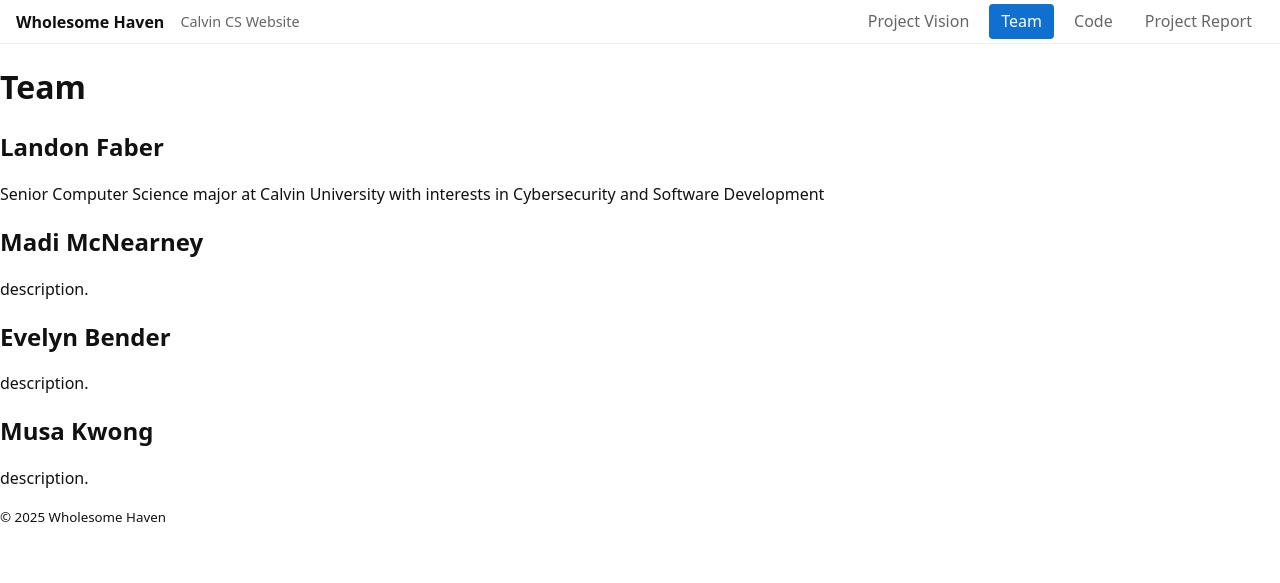
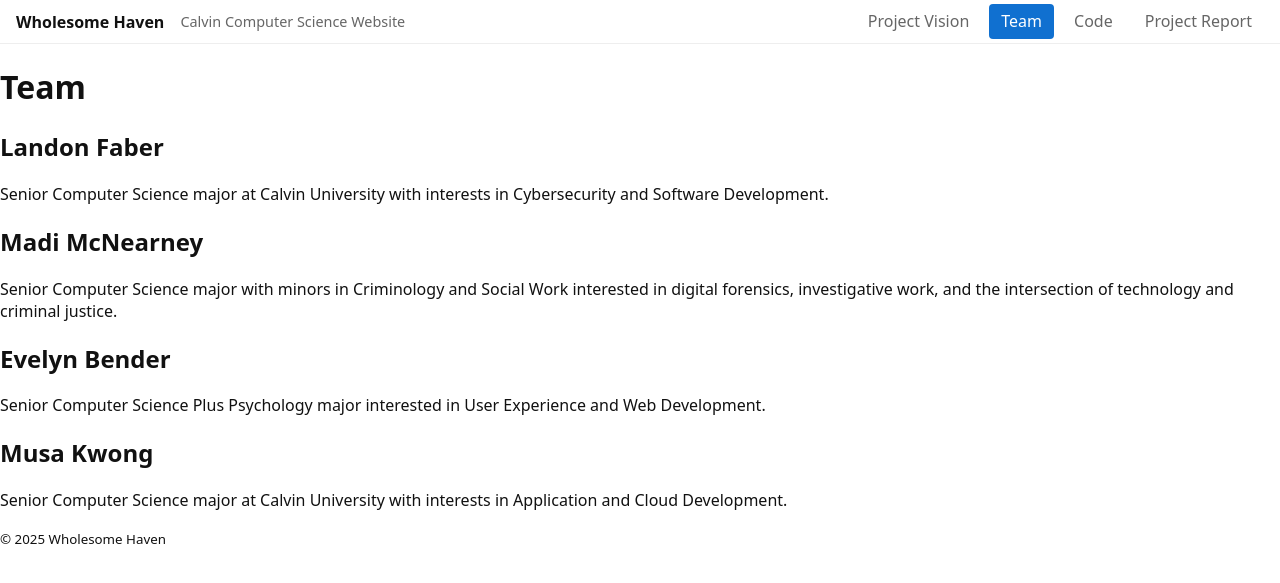
Before and after one commit to Wholesome-Haven/wholesomehaven.github.io, a Jekyll site: the page built from team.md, in a window 1280 px wide. Shown: the top 583 px of the page. Built offline with Jekyll 4.4.1, drawn with Linux system fonts in a browser that asks for light colours.

Commit message:
descriptions + image

```diff
--- a/_layouts/default.html
+++ b/_layouts/default.html
@@ -4,6 +4,13 @@
   <meta charset="utf-8" />
   <meta name="viewport" content="width=device-width,initial-scale=1" />
   <title>{{ page.title | default: site.title }}</title>
+
+    <link rel="preconnect" href="https://fonts.googleapis.com">
+    <link rel="preconnect" href="https://fonts.gstatic.com" crossorigin>
+    <link
+      href="https://fonts.googleapis.com/css2?family=Montserrat:wght@300;400;500;600;700&display=swap"
+      rel="stylesheet">
+
   <link rel="stylesheet" href="{{ '/assets/css/site.css' | relative_url }}" />
 </head>
 <body>
@@ -14,7 +21,7 @@
     {% endif %}
     <div class="site-brand">
       <a class="brand-title" href="{{ home.url | relative_url }}">{{ site.title }}</a>
-      <a class="brand-extra" href="https://calvin.edu/academics/school-stem/computer-science">Calvin CS Website</a>
+      <a class="brand-extra" href="https://calvin.edu/academics/school-stem/computer-science">Calvin Computer Science Website</a>
     </div>
 
 <nav class="site-nav" aria-label="Main navigation">
--- a/assets/css/site.css
+++ b/assets/css/site.css
@@ -11,3 +11,16 @@ body{margin:0;font-family:system-ui,-apple-system,Segoe UI,Roboto,Arial;color:va
 .brand-title{font-weight:700;color:var(--text);text-decoration:none}
 .brand-extra{font-size:.9rem;color:var(--muted);text-decoration:none;padding:.25rem .5rem;border-radius:4px}
 .brand-extra:hover{background:var(--accent);color:#fff}
+
+.hero {
+  width: 100%;
+  margin-bottom: 3rem;
+}
+
+.hero img {
+  width: 100%;
+  max-height: 420px;
+  object-fit: cover;
+  display: block;
+  border-radius: 8px;
+}
--- a/team.md
+++ b/team.md
@@ -6,13 +6,17 @@ title: Team
 # Team
 
 ## Landon Faber
-Senior Computer Science major at Calvin University with interests in Cybersecurity and Software Development
+
+Senior Computer Science major at Calvin University with interests in Cybersecurity and Software Development.
 
 ## Madi McNearney
-description.
+
+Senior Computer Science major with minors in Criminology and Social Work interested in digital forensics, investigative work, and the intersection of technology and criminal justice.
 
 ## Evelyn Bender
-description.
+
+Senior Computer Science Plus Psychology major interested in User Experience and Web Development.
 
 ## Musa Kwong
-description.
+
+Senior Computer Science major at Calvin University with interests in Application and Cloud Development.
```
Also changed, not shown: index.md (+2 -1 lines), 3 other files.
